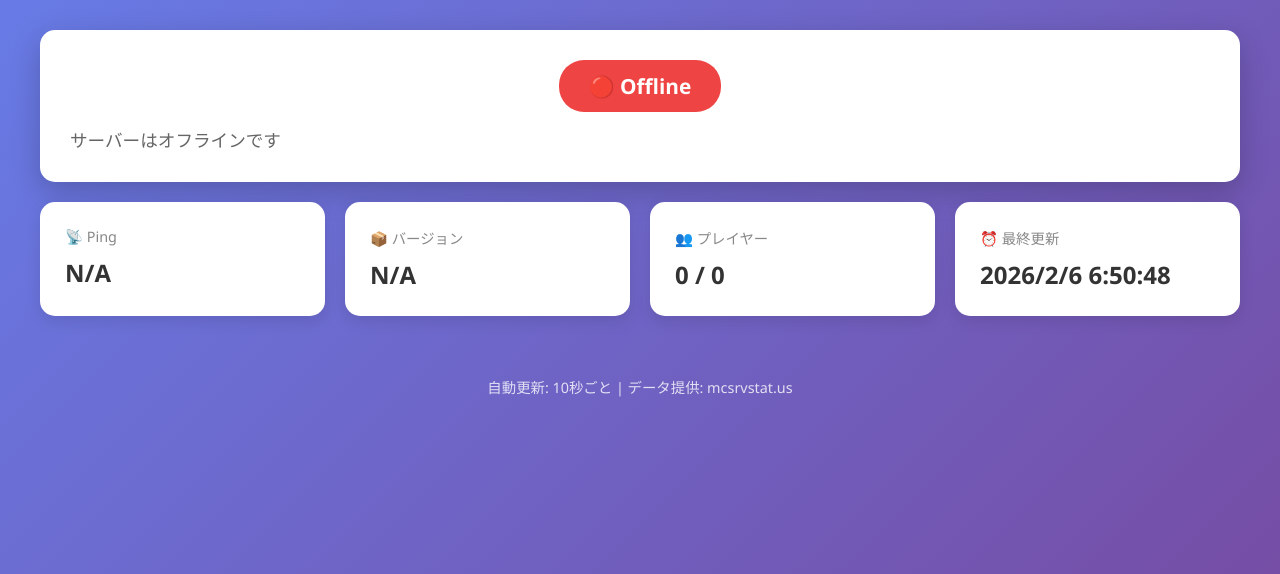
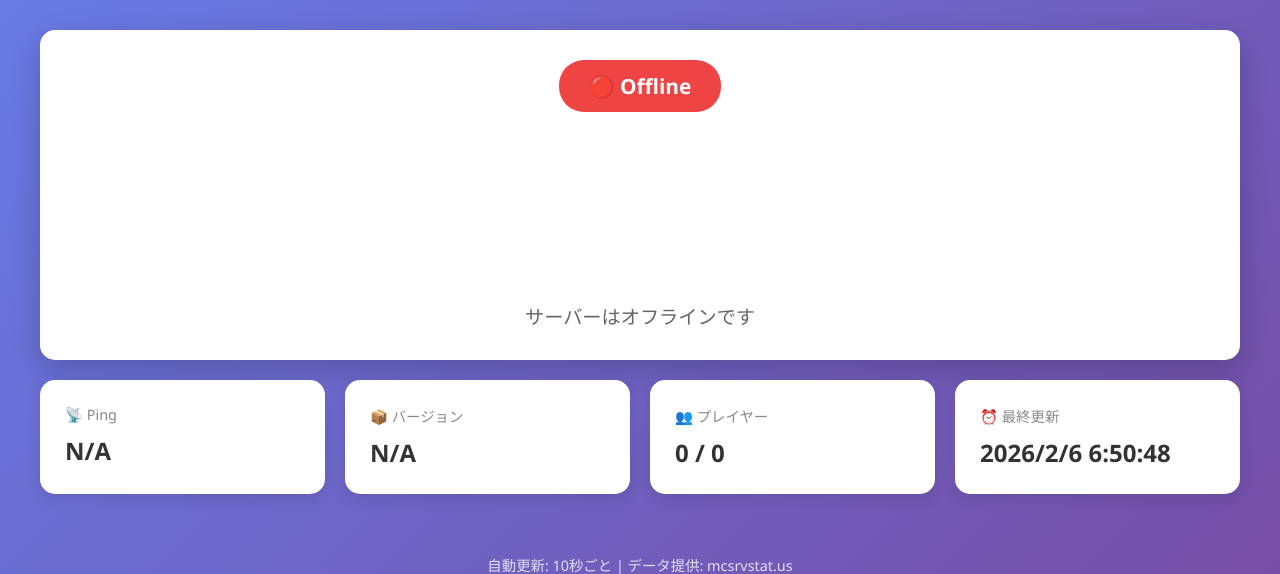
Before and after one commit to kanekoukun-collab/mc-server-retry, a Flask app: page / in a window 1280 px wide. Shown: the part 130-704 px from the top of the page. Run offline with Flask 3, Linux system fonts and the light colour scheme; data that the repository does not hold is empty.

Commit message:
Add files via upload

```diff
--- a/static/css/style.css
+++ b/static/css/style.css
@@ -96,9 +96,27 @@ header h1 {
     color: white;
 }
 
+/* サーバーアイコンコンテナ */
+.server-icon-container {
+    display: flex;
+    justify-content: center;
+    align-items: center;
+    margin: 20px 0;
+    min-height: 150px;
+}
+
+.server-icon-container img {
+    width: 200px;
+    height: 200px;
+    image-rendering: pixelated;
+    border-radius: 15px;
+    box-shadow: 0 5px 20px rgba(0, 0, 0, 0.2);
+}
+
 .status-text {
-    font-size: 1.1rem;
+    font-size: 1.2rem;
     color: #666;
+    margin-top: 15px;
 }
 
 .info-grid {
--- a/static/js/script.js
+++ b/static/js/script.js
@@ -16,14 +16,12 @@ async function updateServerStatus() {
             // ===== オンライン =====
             statusBadge.textContent = '🟢 Online';
             statusBadge.className = 'badge online';
+            statusText.textContent = 'サーバーはオンラインです';
 
-            // テキストを一度リセット（imgを残すため）
-            statusText.childNodes[0].textContent = 'サーバーはオンラインです';
-
-            // サーバーアイコン（右側）
+            // サーバーアイコン
             if (data.icon) {
                 serverIcon.src = data.icon;
-                serverIcon.style.display = 'inline-block';
+                serverIcon.style.display = 'block';
             } else {
                 serverIcon.style.display = 'none';
             }
@@ -52,7 +50,7 @@ async function updateServerStatus() {
             // ===== オフライン =====
             statusBadge.textContent = '🔴 Offline';
             statusBadge.className = 'badge offline';
-            statusText.childNodes[0].textContent = 'サーバーはオフラインです';
+            statusText.textContent = 'サーバーはオフラインです';
 
             serverIcon.style.display = 'none';
 
--- a/templates/index.html
+++ b/templates/index.html
@@ -25,14 +25,17 @@
                     <span id="status-badge" class="badge">🔴 Offline</span>
                 </div>
 
-                <!-- ★ オンライン表示 + 右にサーバーアイコン -->
-                <div class="status-text" id="status-text"
-                     style="display:flex; align-items:center; gap:8px;">
-                    サーバーに接続しています...
+                <!-- サーバーアイコン（大きく中央に） -->
+                <div class="server-icon-container">
                     <img id="server-icon"
                          src=""
                          alt="Server Icon"
-                         style="width:32px; height:32px; display:none;">
+                         style="display:none;">
+                </div>
+
+                <!-- ステータステキスト（中央） -->
+                <div class="status-text" id="status-text">
+                    サーバーに接続しています...
                 </div>
             </div>
 
@@ -56,9 +59,6 @@
                 </div>
             </div>
 
-            <!-- ❌ サーバーアイコン欄は削除 -->
-            <!-- ❌ MOTD（サーバー説明）も削除 -->
-
             <!-- プレイヤーリスト -->
             <div id="players-container" style="display: none;">
                 <div class="section-title">👥 オンラインプレイヤー</div>
```
Also changed, not shown: other parts of static/css/style.css (+6 -29 lines).
